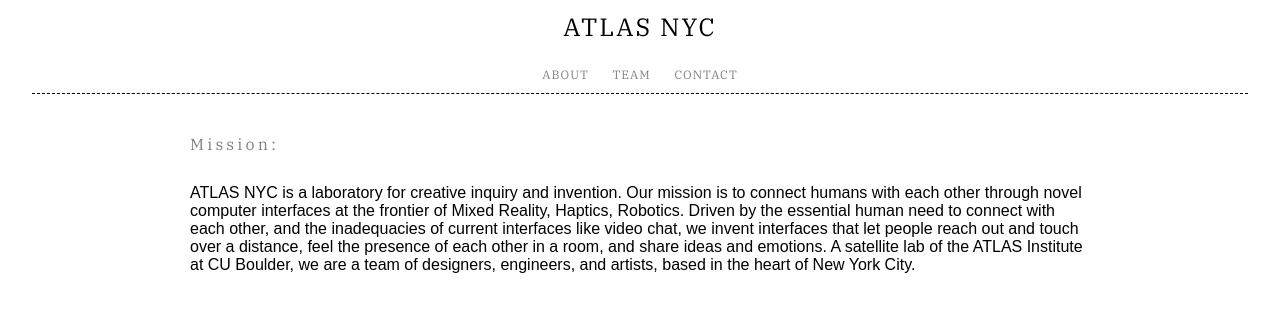
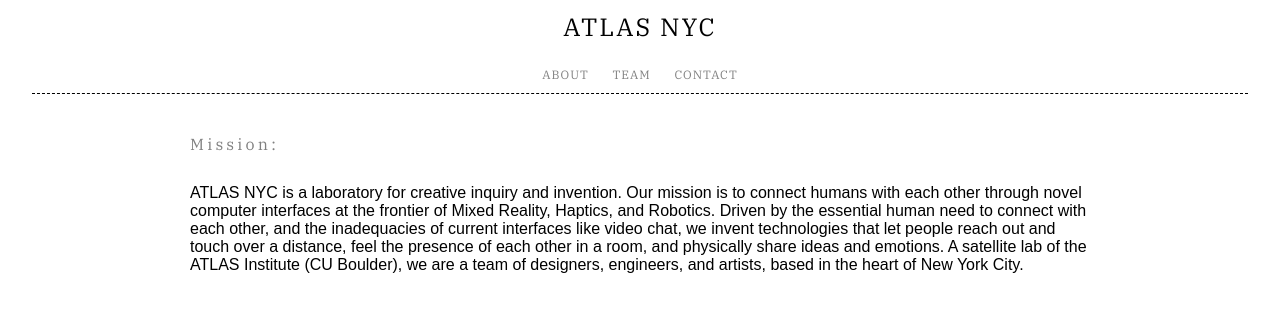
Before and after one commit to THING-Lab/THING-Lab.github.io, a Jekyll site: the page built from index.html, in a window 1280 px wide. Shown: the top 312 px of the page. Built offline with Jekyll 4.4.1, drawn with Linux system fonts in a browser that asks for light colours.

Commit message:
changed mission statement

```diff
--- a/index.html
+++ b/index.html
@@ -5,7 +5,7 @@
 <!-- THIS RUNS THE APP WITH JEKYLL: bundle exec jekyll serve -->
 <section id="about">
     <h1 class="section-head">Mission:</h1>
-    <p class="about-desc">ATLAS NYC is a laboratory for creative inquiry and invention. Our mission is to connect humans with each other through novel computer interfaces at the frontier of Mixed Reality, Haptics, Robotics. Driven by the essential human need to connect with each other, and the inadequacies of current interfaces like video chat, we invent interfaces that let people reach out and touch over a distance, feel the presence of each other in a room, and share ideas and emotions. A satellite lab of the ATLAS Institute at CU Boulder, we are a team of designers, engineers, and artists, based in the heart of New York City.</p>
+    <p class="about-desc">ATLAS NYC is a laboratory for creative inquiry and invention. Our mission is to connect humans with each other through novel computer interfaces at the frontier of Mixed Reality, Haptics, and Robotics. Driven by the essential human need to connect with each other, and the inadequacies of current interfaces like video chat, we invent technologies that let people reach out and touch over a distance, feel the presence of each other in a room, and physically share ideas and emotions. A satellite lab of the ATLAS Institute (CU Boulder), we are a team of designers, engineers, and artists, based in the heart of New York City.</p>
 
     <!--
     <div class="work-card">
```
